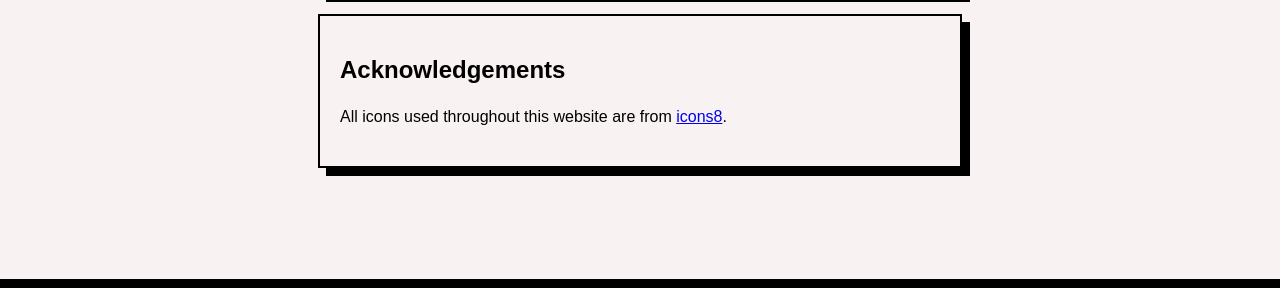
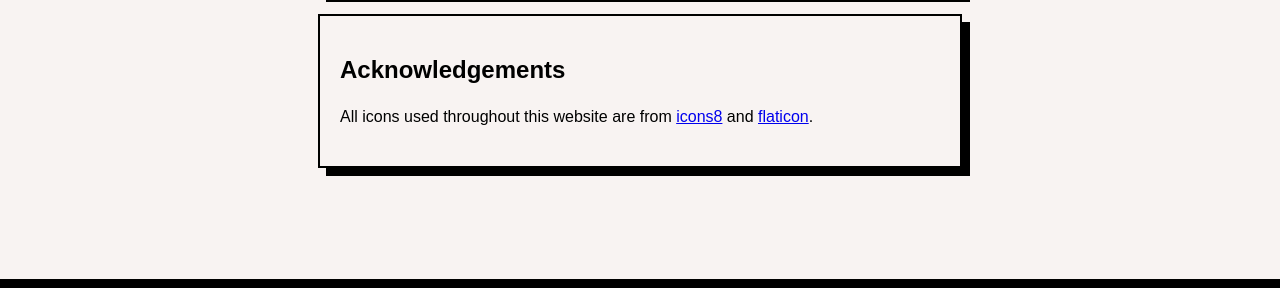
Before and after one commit to Joanne-Lee20/HDCC, a Flask app: page /about in a window 1280 px wide. Shown: the part 2195-2483 px from the top of the page. Run offline with Flask 3, Linux system fonts and the light colour scheme.

Commit message:
Update about.html

```diff
--- a/templates/about.html
+++ b/templates/about.html
@@ -36,7 +36,7 @@
 
   <article class="definition-container">
     <h2>Acknowledgements</h2>
-    <p>All icons used throughout this website are from <a href="https://icons8.com/" target="_blank">icons8</a>.</p>
+    <p>All icons used throughout this website are from <a href="https://icons8.com/" target="_blank">icons8</a> and <a href="https://www.flaticon.com" target="_blank">flaticon</a>.</p>
   </article>
 </main>
 {% endblock %}
```
